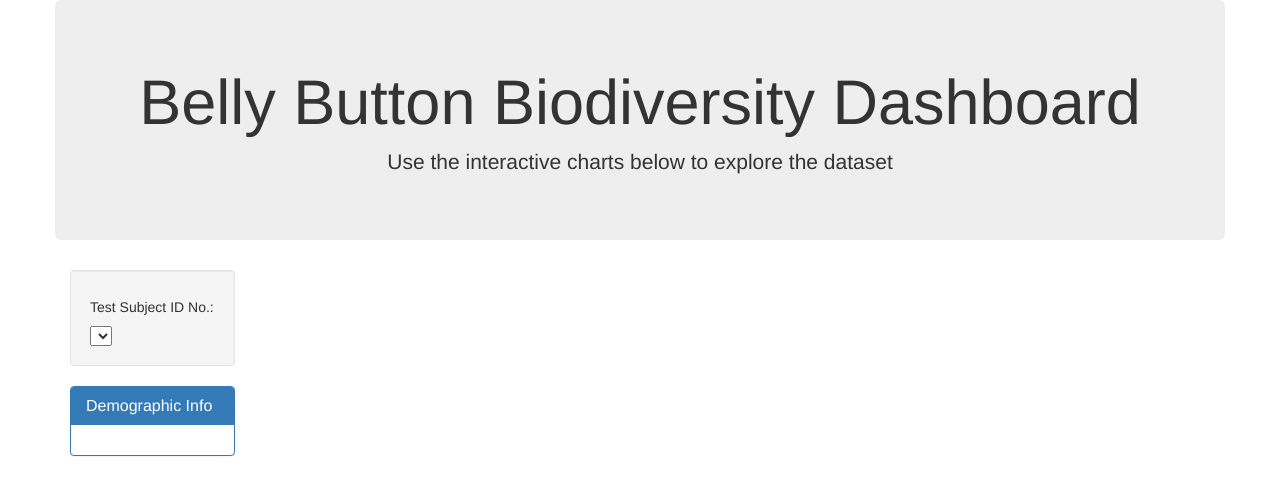
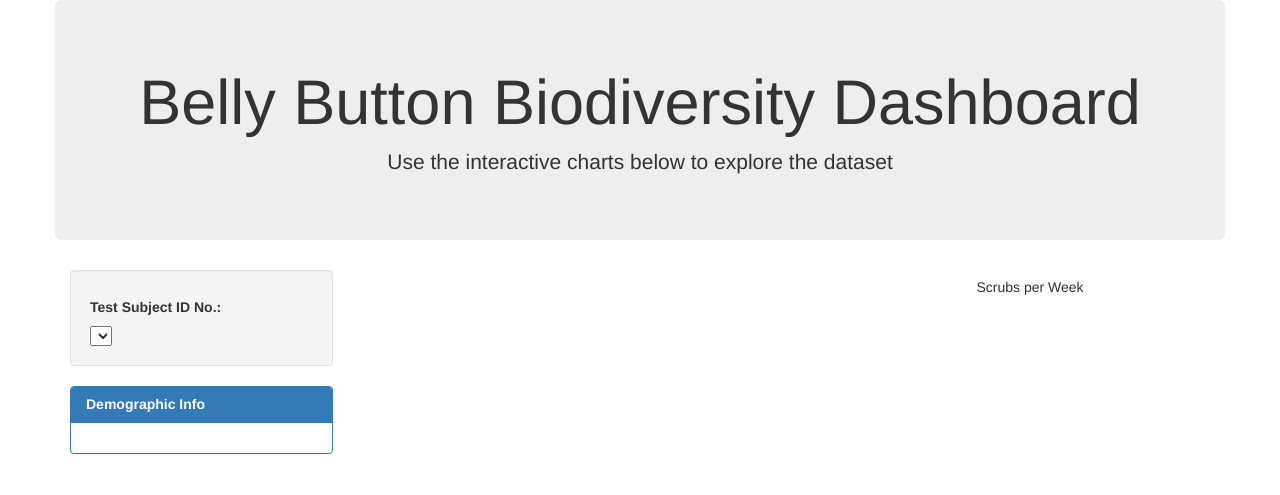
Before and after one commit to ushaakumaar/Plotly-Belly_Button_Biodiversity_Interactive_Dashboard, a Flask app: page / in a window 1280 px wide. Shown: the top 495 px of the page. Run offline with Flask 2, Linux system fonts and the light colour scheme; lists and menus that the app fills with data are empty; some libraries are stand-ins or nearby versions.

Commit message:
Changes to display the gauge chart title, column width and font size

```diff
--- a/templates/index.html
+++ b/templates/index.html
@@ -19,22 +19,24 @@
             </div>
         </div>
         <div class="row">
-            <div class="col-md-2">
+            <div class="col-md-3">
                 <div class="well">
-                    <h5>Test Subject ID No.:</h5>
+                    <h5><strong>Test Subject ID No.:</strong></h5>
                     <select id="selDataset" onchange="optionChanged(this.value)"></select>
                 </div>
                 <div class="panel panel-primary">
                     <div class="panel-heading">
-                        <h3 class="panel-title">Demographic Info</h3>
+                        <h6 class="panel-title" style="font-size:14px;"><strong>Demographic Info</strong></h6>
                     </div>
-                    <div id="sample-metadata" class="panel-body"></div>
+                    <div id="sample-metadata" class="panel-body" style="font-size:12px;"></div>
                 </div>
             </div>
             <div class="col-md-5">
                 <div id="bar"></div>
             </div>
-            <div class="col-md-5">
+            <div class="col-md-4">
+                <h4 id="gauge-heading-1" class="text-center"></h4>
+                <h5 class="text-center">Scrubs per Week</h5>
                 <div id="gauge"></div>
             </div>
         </div>
```
